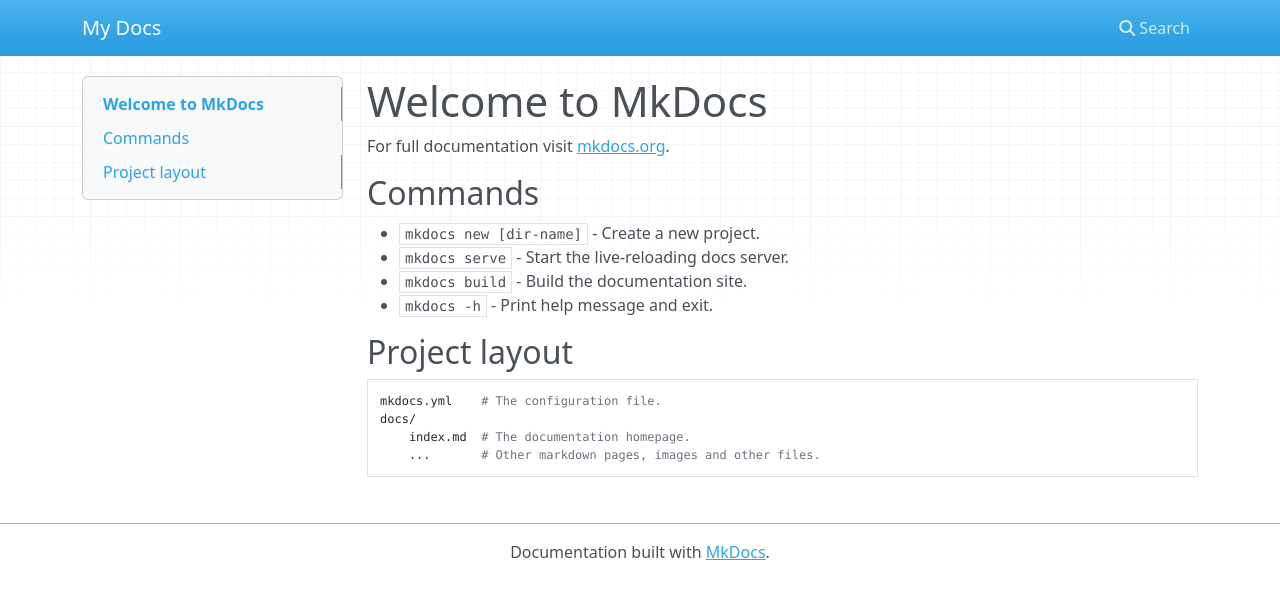
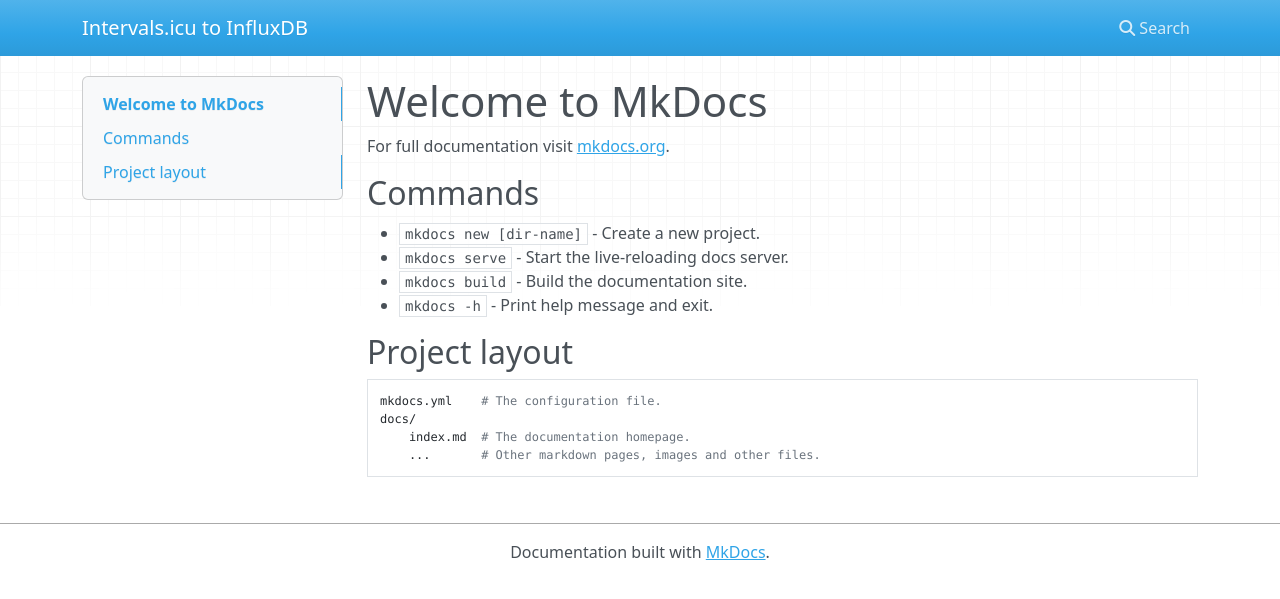
Before and after one commit to tmllull/intervalsicu-to-influxdb, an MkDocs documentation site: the page built from docs/index.md, in a window 1280 px wide. Shown: the top 599 px of the page. Built offline with MkDocs 1.6.1, drawn with Linux system fonts in a browser that asks for light colours; nearby versions of some CDN libraries.

Commit message:
WIP: mkdocs

```diff
--- a/mkdocs.yml
+++ b/mkdocs.yml
@@ -1 +1 @@
-site_name: My Docs
+site_name: Intervals.icu to InfluxDB
```
